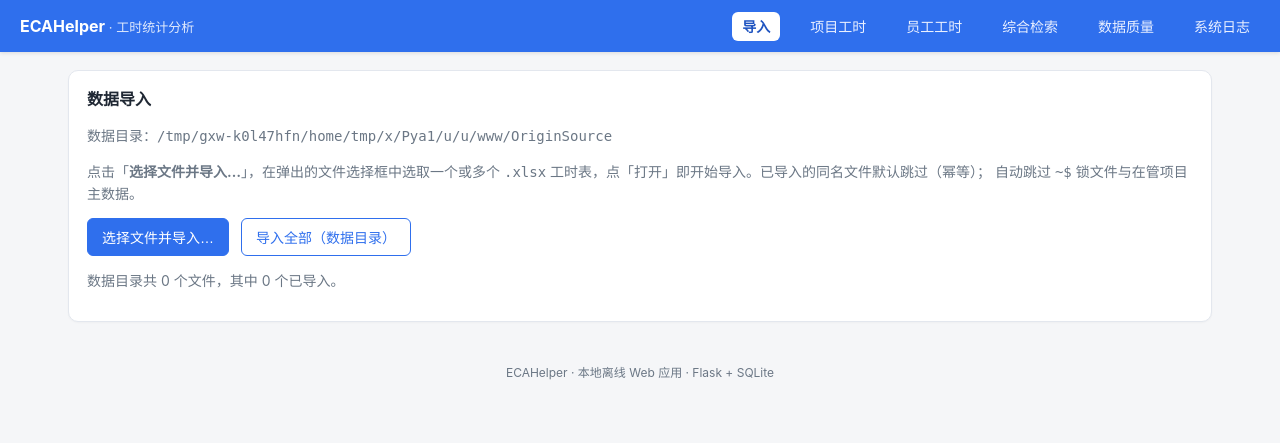
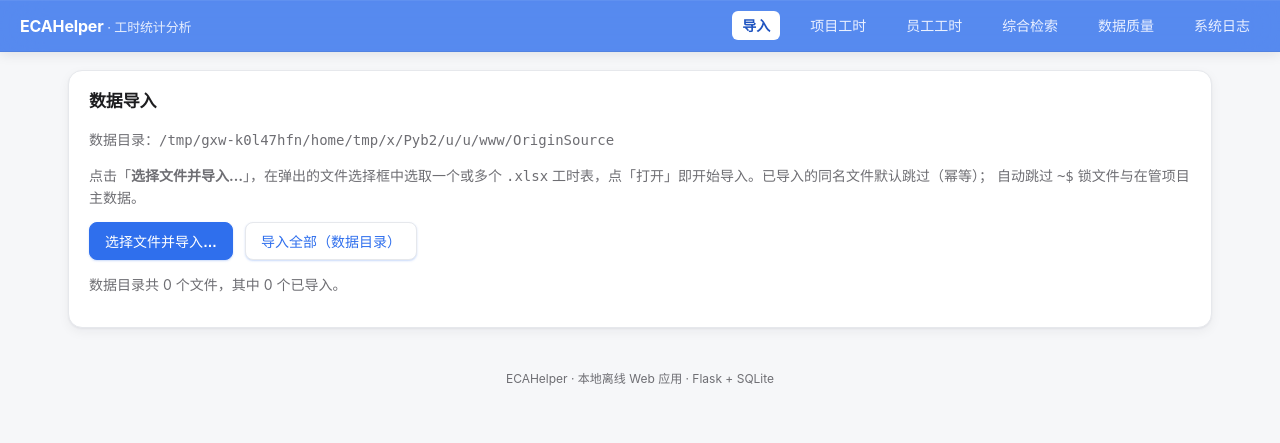
Before and after one commit to 17SiberianWolf/ECAHelper, a Flask app: page / in a window 1280 px wide. Shown: the top 443 px of the page. Run offline with Flask 3, Linux system fonts and the light colour scheme; data that the repository does not hold is empty.

Commit message:
style(前端): 应用 apple-design 设计语言刷新全站视觉
半透明毛玻璃顶栏(backdrop-filter)、柔和阴影与更大圆角(panel/card/button/input)、规范排版(光学字号/字距/抗锯齿)、按钮即时按压反馈(:active scale)、输入框聚焦光环(focus-visible)、prefers-reduced-motion 降级，并精简配色令牌。保留既有表头吸顶/子表排除/z-index 层级不变。

```diff
--- a/web/static/css/style.css
+++ b/web/static/css/style.css
@@ -1,26 +1,35 @@
 :root {
-  --bg: #f5f6f8;
+  color-scheme: light;
+  --bg: #f6f7f9;
   --panel: #ffffff;
-  --ink: #1f2733;
-  --muted: #6b7785;
-  --line: #e3e7ee;
+  --ink: #1d1d1f;
+  --muted: #6e6e73;
+  --line: #e6e8ec;
   --brand: #2f6fed;
   --brand-d: #1f54c0;
+  --brand-soft: rgba(47,111,237,.12);
   --ok: #1f9d55;
   --warn: #d9801a;
   --bad: #d23b3b;
   --chip: #eef3ff;
+  --shadow-sm: 0 1px 2px rgba(16,24,40,.05), 0 4px 12px rgba(16,24,40,.05);
+  --shadow-md: 0 2px 6px rgba(16,24,40,.06), 0 16px 36px rgba(16,24,40,.07);
+  --focus: 0 0 0 3px rgba(47,111,237,.20);
   --topbar-h: 52px; /* 表头吸顶的 top 值依赖此变量，必须与 .topbar 实际高度保持一致 */
 }
 
 * { box-sizing: border-box; }
 body {
   margin: 0;
-  font-family: -apple-system, "Segoe UI", "Microsoft YaHei", Roboto, Arial, sans-serif;
+  font-family: -apple-system, BlinkMacSystemFont, "Segoe UI", "Microsoft YaHei", Roboto, Arial, sans-serif;
   background: var(--bg);
   color: var(--ink);
   font-size: 14px;
   line-height: 1.5;
+  font-optical-sizing: auto;
+  -webkit-font-smoothing: antialiased;
+  -moz-osx-font-smoothing: grayscale;
+  text-rendering: optimizeLegibility;
 }
 
 .topbar {
@@ -29,15 +38,18 @@ body {
   justify-content: space-between;
   padding: 0 20px;
   height: var(--topbar-h); /* 表头吸顶（sticky th 的 top）依赖此高度，改动此处需同步 --topbar-h */
-  background: var(--brand);
+  background: rgba(47,111,237,.80); /* 半透明材质 + 毛玻璃，内容从下方滑过 */
+  -webkit-backdrop-filter: blur(20px) saturate(180%);
+  backdrop-filter: blur(20px) saturate(180%);
   color: #fff;
-  box-shadow: 0 1px 4px rgba(0,0,0,.12);
+  border-bottom: 1px solid rgba(0,0,0,.06);
+  box-shadow: 0 1px 0 rgba(255,255,255,.06) inset, 0 2px 12px rgba(16,24,40,.10);
   /* 红框需求：滚动时导航栏常驻视野，内容从其下方滑过 */
   position: sticky;
   top: 0;
   z-index: 100;
 }
-.topbar .brand { font-weight: 700; font-size: 16px; }
+.topbar .brand { font-weight: 700; font-size: 16px; letter-spacing: -.01em; }
 .topbar .brand .sub { font-weight: 400; opacity: .85; font-size: 13px; }
 .topbar nav a {
   color: #eaf0ff;
@@ -55,13 +67,13 @@ body {
 .panel {
   background: var(--panel);
   border: 1px solid var(--line);
-  border-radius: 10px;
-  padding: 16px 18px;
+  border-radius: 14px;
+  padding: 18px 20px;
   margin-bottom: 16px;
-  box-shadow: 0 1px 2px rgba(0,0,0,.03);
+  box-shadow: var(--shadow-sm);
 }
-.panel h2 { margin: 0 0 12px; font-size: 16px; }
-.panel h3 { margin: 0 0 10px; font-size: 14px; color: var(--muted); }
+.panel h2 { margin: 0 0 14px; font-size: 17px; font-weight: 650; letter-spacing: -.01em; }
+.panel h3 { margin: 0 0 10px; font-size: 14px; color: var(--muted); letter-spacing: .01em; }
 
 .row { display: flex; flex-wrap: wrap; gap: 12px; align-items: flex-end; }
 /* 表格上方的常驻分页条：与表格保持贴合、右对齐，不与表头抢视觉焦点 */
@@ -84,29 +96,41 @@ body {
 .field { display: flex; flex-direction: column; gap: 4px; }
 .field label { font-size: 12px; color: var(--muted); }
 input[type=text], input[type=month], select {
-  padding: 7px 9px;
+  padding: 7px 10px;
   border: 1px solid var(--line);
-  border-radius: 6px;
+  border-radius: 8px;
   font-size: 14px;
   background: #fff;
   min-width: 160px;
+  transition: border-color 140ms ease, box-shadow 140ms ease;
+}
+input[type=text]:focus, input[type=month]:focus, select:focus {
+  outline: none; border-color: var(--brand); box-shadow: var(--focus);
 }
 
 button, .btn {
   display: inline-block;
-  padding: 8px 14px;
+  padding: 8px 15px;
   border: 1px solid var(--brand);
   background: var(--brand);
   color: #fff;
-  border-radius: 6px;
+  border-radius: 8px;
   cursor: pointer;
   font-size: 14px;
+  font-weight: 550;
   text-decoration: none;
+  box-shadow: 0 1px 2px rgba(47,111,237,.25);
+  transition: transform 120ms ease, background 160ms ease, box-shadow 160ms ease, border-color 160ms ease;
 }
-button:hover, .btn:hover { background: var(--brand-d); }
-button.secondary { background: #fff; color: var(--brand); }
-button.secondary:hover { background: var(--chip); }
-button:disabled { opacity: .55; cursor: not-allowed; }
+button:hover, .btn:hover { background: var(--brand-d); box-shadow: 0 2px 8px rgba(47,111,237,.30); }
+button:active, .btn:active { transform: scale(.97); }
+button.secondary { background: #fff; color: var(--brand); border-color: var(--line); }
+button.secondary:hover { background: var(--chip); box-shadow: var(--shadow-sm); }
+button:disabled { opacity: .5; cursor: not-allowed; box-shadow: none; transform: none; }
+button:focus-visible, .btn:focus-visible, a:focus-visible,
+input:focus-visible, select:focus-visible {
+  outline: 2px solid var(--brand); outline-offset: 2px;
+}
 
 .quick { display: flex; gap: 8px; flex-wrap: wrap; margin-top: 8px; }
 .quick button { padding: 5px 10px; font-size: 12px; border-color: var(--line); background:#fff; color:var(--ink); }
```
Also changed, not shown: other parts of web/static/css/style.css (+22 -7 lines).
